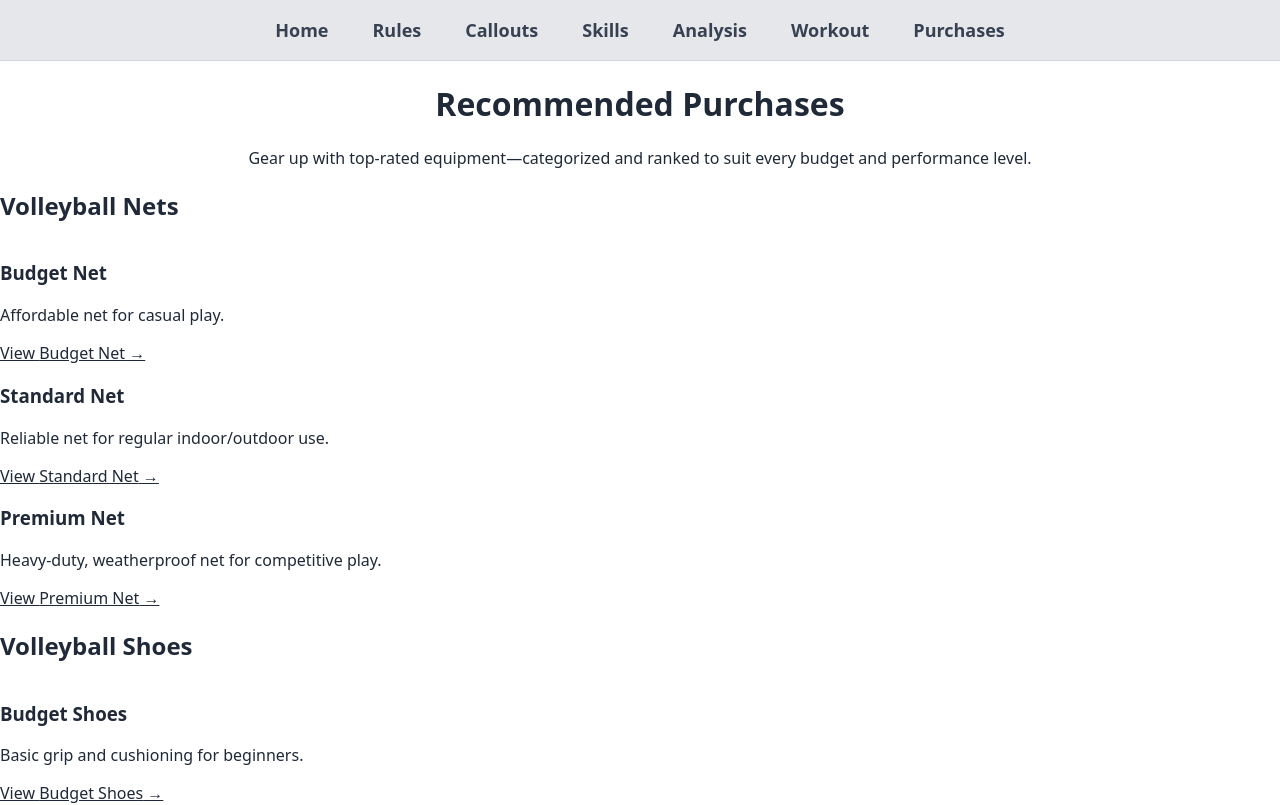
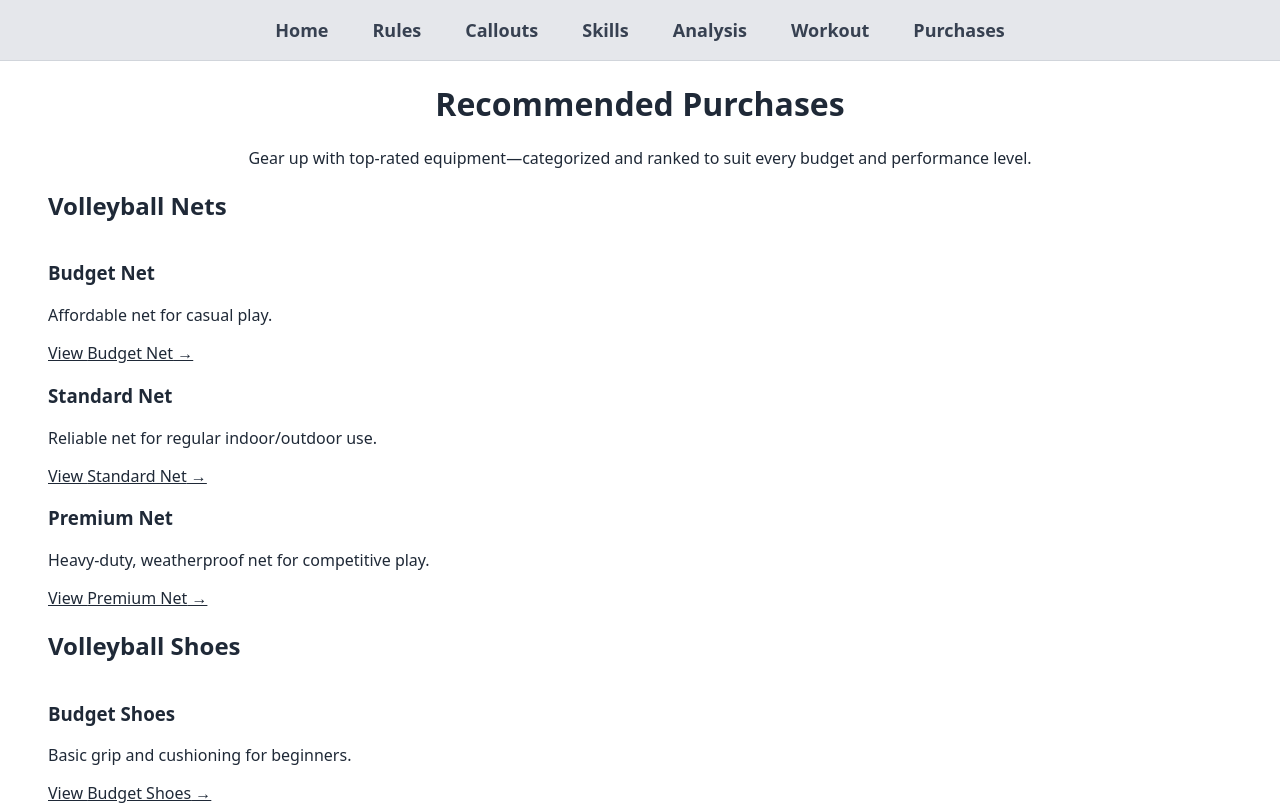
Before and after one commit to blueweriy/volleyball-ai-website, a React (Vite) app: page /purchases in a window 1280 px wide. Shown: the top 805 px of the page. Built offline with nearby package versions, Linux system fonts and the light colour scheme.

Commit message:
Update Purchases.jsx

```diff
--- a/src/pages/Purchases.jsx
+++ b/src/pages/Purchases.jsx
@@ -39,6 +39,7 @@ const gearData = [
 
 export default function Purchases() {
   return (
+    <div style={{ paddingLeft: "3rem", paddingRight: "3rem" }}>
       <div className="bg-white text-gray-900 py-16 px-4 sm:px-6 lg:px-8">
         <div className="max-w-5xl mx-auto">
           <h1 className="text-4xl font-serif font-bold mb-6 text-center">
@@ -70,5 +71,6 @@ export default function Purchases() {
           ))}
         </div>
       </div>
+    </div>
   );
 }
```
Lines whose indentation alone changed are shown as unchanged.
